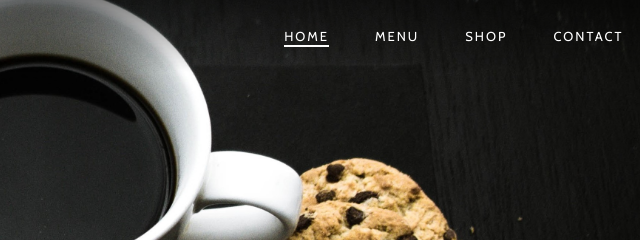
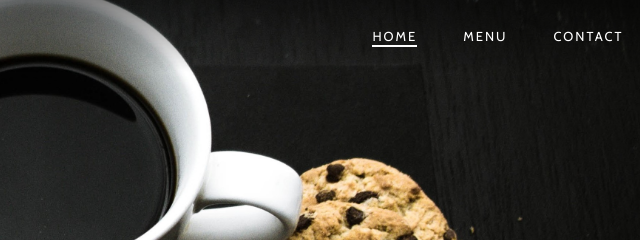
Before and after one commit to adeebebrahim/Web-Project, a plain HTML site: page index.html in a window 1280 px wide. Shown: the top 240 px of the page, 631-1271 px from the left. Drawn offline with nearby package versions, Linux system fonts and the light colour scheme; a web font is replaced by a local one.

Commit message:
Update index.html

```diff
--- a/index.html
+++ b/index.html
@@ -31,15 +31,7 @@
                     <li class="nav-item">
                         <a href="menu.html" class="nav-link">Menu</a>
                     </li>
-                    <!-- <li class="nav-item">
-                        <a href="#" class="nav-link">Reservations</a>
-                    </li> -->
-                    <!-- <li class="nav-item">
-                        <a href="#" class="nav-link">News</a>
-                    </li> -->
-                    <li class="nav-item">
-                        <a href="#" class="nav-link">Shop</a>
-                    </li>
+
                     <li class="nav-item">
                         <a href="#footer" class="nav-link">Contact</a>
                     </li>
```
